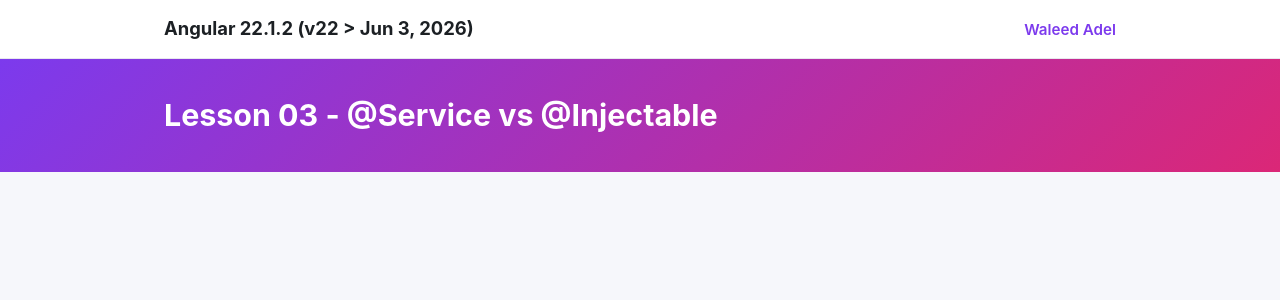
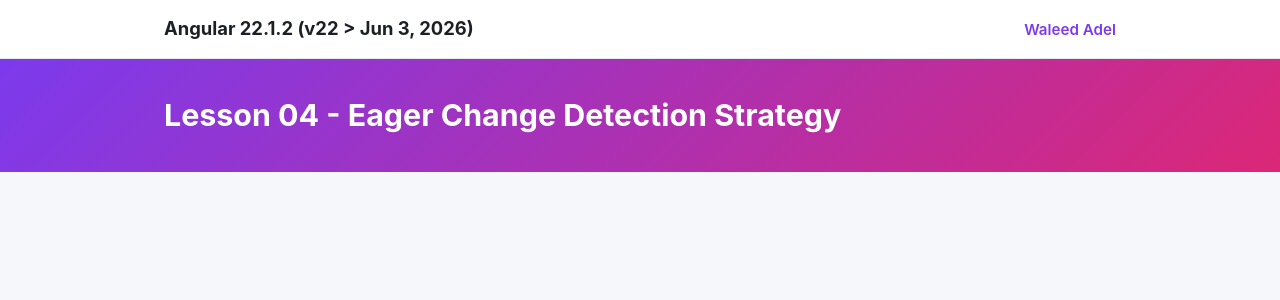
Before and after one commit to waledadel/angular_22_updates, an Angular app: page / in a window 1280 px wide. Shown: the top 300 px of the page. Built offline with nearby package versions, Linux system fonts and the light colour scheme.

Commit message:
04 - Eager Change Detection Strategy

```diff
--- a/src/app/layout/layout.html
+++ b/src/app/layout/layout.html
@@ -13,7 +13,7 @@
 
   <div class="lesson">
     <div class="lesson-inner">
-      <h1 class="lesson-title">Lesson 03 - @Service vs @Injectable</h1>
+      <h1 class="lesson-title">Lesson 04 - Eager Change Detection Strategy</h1>
     </div>
   </div>
 
```
